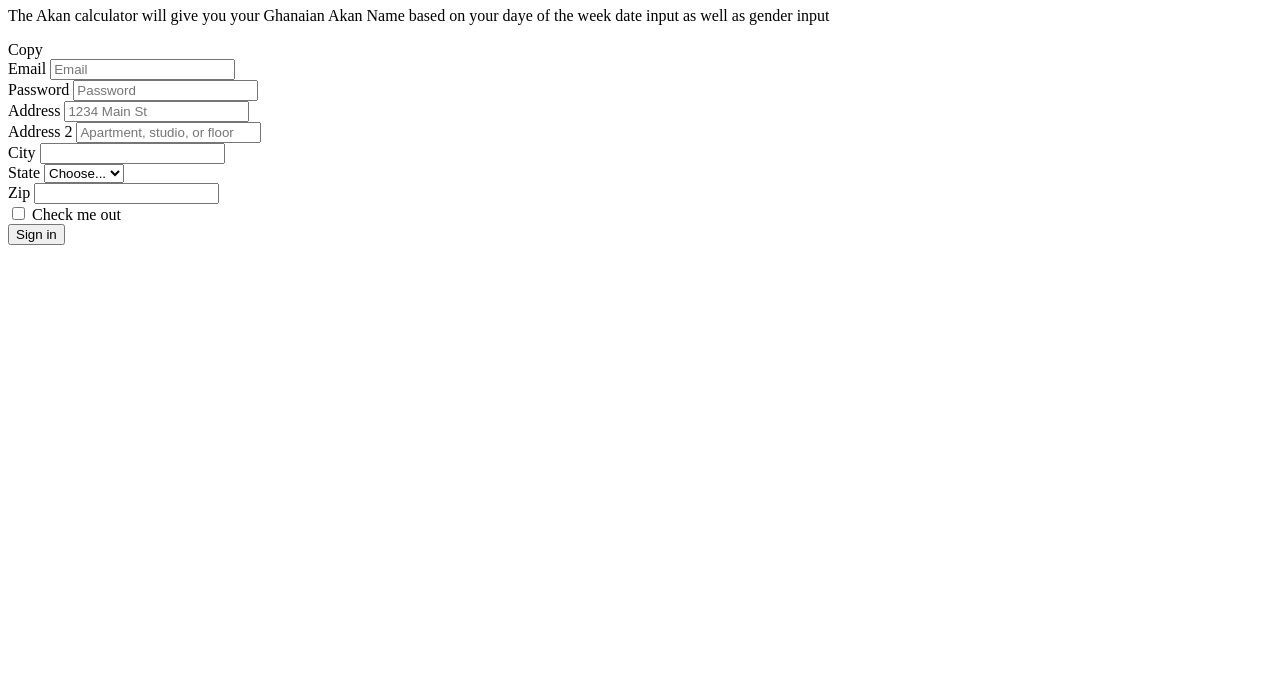
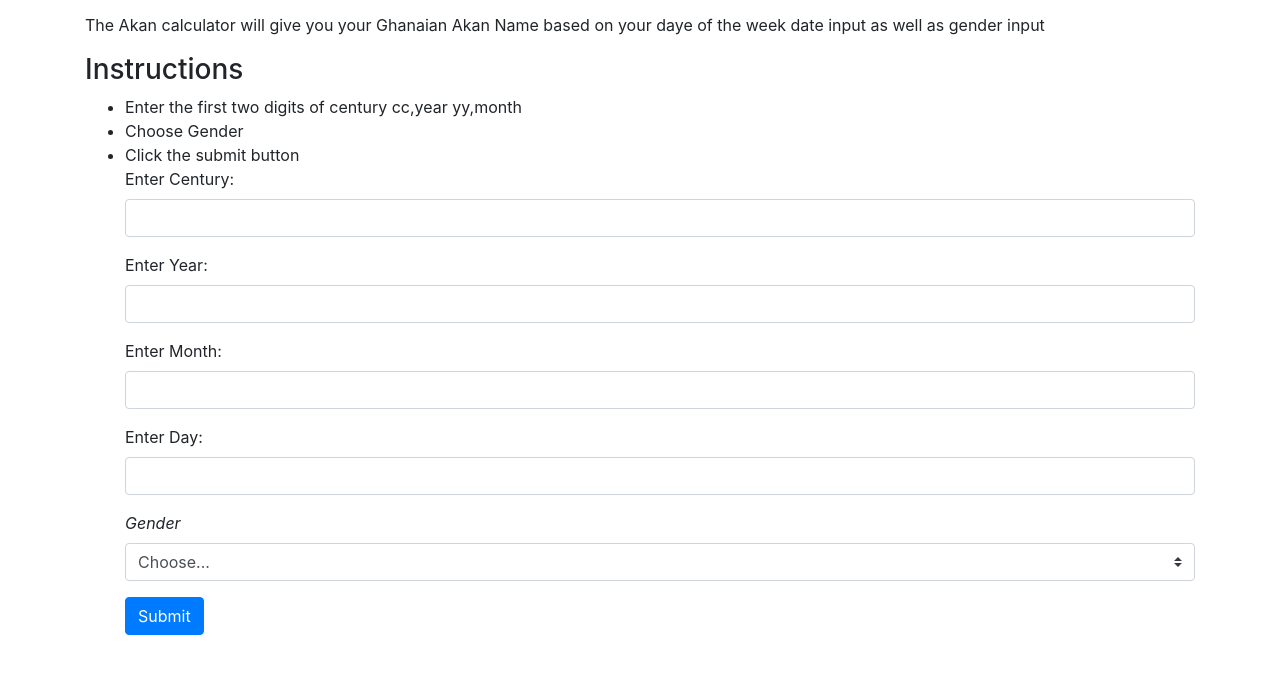
Before and after one commit to AndrewIndeche/Akan-Name-Generator, a plain HTML site: page index.html in a window 1280 px wide. Shown: the part 107-800 px from the top of the page. Drawn offline with nearby package versions, Linux system fonts and the light colour scheme; files whose address does not match are found by name.

Commit message:
Add flex justification of container

```diff
--- a/index.html
+++ b/index.html
@@ -2,62 +2,69 @@
 <html>
 <head>
    <meta charset="utf-8"</>
+   <meta charset="UTF-8">
+   <meta http-equiv="X-UA-Compatible" content="IE=edge">
+   <meta name="viewport" content="width=device-width, initial-scale=1.0">
+   <link rel="stylesheet" href="https://stackpath.bootstrapcdn.com/bootstrap/4.1.3/css/bootstrap.min.css"
+    integrity="sha384-MCw98/SFnGE8fJT3GXwEOngsV7Zt27NXFoaoApmYm81iuXoPkFOJwJ8ERdknLPMO" crossorigin="anonymous">
    <title>Akan Names</title>
    <script type="text/javascript" src="scripts.js"></script>
+   <style>
+       html,
+       body {
+         height: 100%;
+       }
+        .container {
+        height: 100%;
+        display: flex;
+        justify-content: center;
+        align-items: center;
+       }
+   </style>
   </head>
   <body>
+      <form>
+      <div class="container">
+        <div class="row">
+            <div class="col-sm-12">
+            <form onsubmit="processForm(event)">
               <h1>Akan Name Calculator</h1>
               <p>Akan names are names that are derived from Ghanaian culture.Ghanaians give their first names to their children corresponding to a day of the week that they were born<p>
                 <p>The Akan calculator will give you your Ghanaian Akan Name based on your daye of the week date input as well as gender input</p>
-      Copy
-      <form>
-        <div class="form-row">
-          <div class="form-group col-md-6">
-            <label for="inputEmail4">Email</label>
-            <input type="email" class="form-control" id="inputEmail4" placeholder="Email">
+                <h3>Instructions</h3>
+                <ul>
+                  <li>Enter the first two digits of century cc,year yy,month </li>
+                  <li>Choose Gender</li>
+                  <li>Click the submit button</li>
+            <div class="form-group">
+              <label for="fname">Enter Century:</label>
+              <input type="number" id="cc" name="fname" class="form-control">
             </div>
-          <div class="form-group col-md-6">
-            <label for="inputPassword4">Password</label>
-            <input type="password" class="form-control" id="inputPassword4" placeholder="Password">
+            <div class="form-group">
+              <label for="fname">Enter Year:</label>
+              <input type="number" id="yy" name="fname" class="form-control">
+            </div>
+            <div class="form-group">
+              <label for="fname">Enter Month:</label>
+              <input type="number" id="mm" name="fname" class="form-control">
+            </div>
+            <div class="form-group">
+              <label for="fname">Enter Day:</label>
+              <input type="number" id="dd" name="fname" class="form-control">
+            </div>
+            <div class="form-group">
+              <label class="mr-sm-2" for="inlineFormCustomSelect"><em>Gender</em></label>
+              <select class="custom-select mr-sm-2" id="gender">
+              <option selected>Choose...</option>
+              <option value="1">Male</option>
+              <option value="2">Female</option>
+              </select>
+           </div>
+              <button type="submit" class="btn btn-primary">Submit</button>
+              </form>
             </div>
           </div>
-        <div class="form-group">
-          <label for="inputAddress">Address</label>
-          <input type="text" class="form-control" id="inputAddress" placeholder="1234 Main St">
       </div>
-        <div class="form-group">
-          <label for="inputAddress2">Address 2</label>
-          <input type="text" class="form-control" id="inputAddress2" placeholder="Apartment, studio, or floor">
-        </div>
-        <div class="form-row">
-          <div class="form-group col-md-6">
-            <label for="inputCity">City</label>
-            <input type="text" class="form-control" id="inputCity">
-          </div>
-          <div class="form-group col-md-4">
-            <label for="inputState">State</label>
-            <select id="inputState" class="form-control">
-              <option selected>Choose...</option>
-              <option>...</option>
-            </select>
-          </div>
-          <div class="form-group col-md-2">
-            <label for="inputZip">Zip</label>
-            <input type="text" class="form-control" id="inputZip">
-          </div>
-        </div>
-        <div class="form-group">
-          <div class="form-check">
-            <input class="form-check-input" type="checkbox" id="gridCheck">
-            <label class="form-check-label" for="gridCheck">
-              Check me out
-            </label>
-          </div>
-        </div>
-        <button type="submit" class="btn btn-primary">Sign in</button>
   </form>
-
-        </div>
-      </div>
   </body>
 </html>
```
Lines whose indentation alone changed are shown as unchanged.
